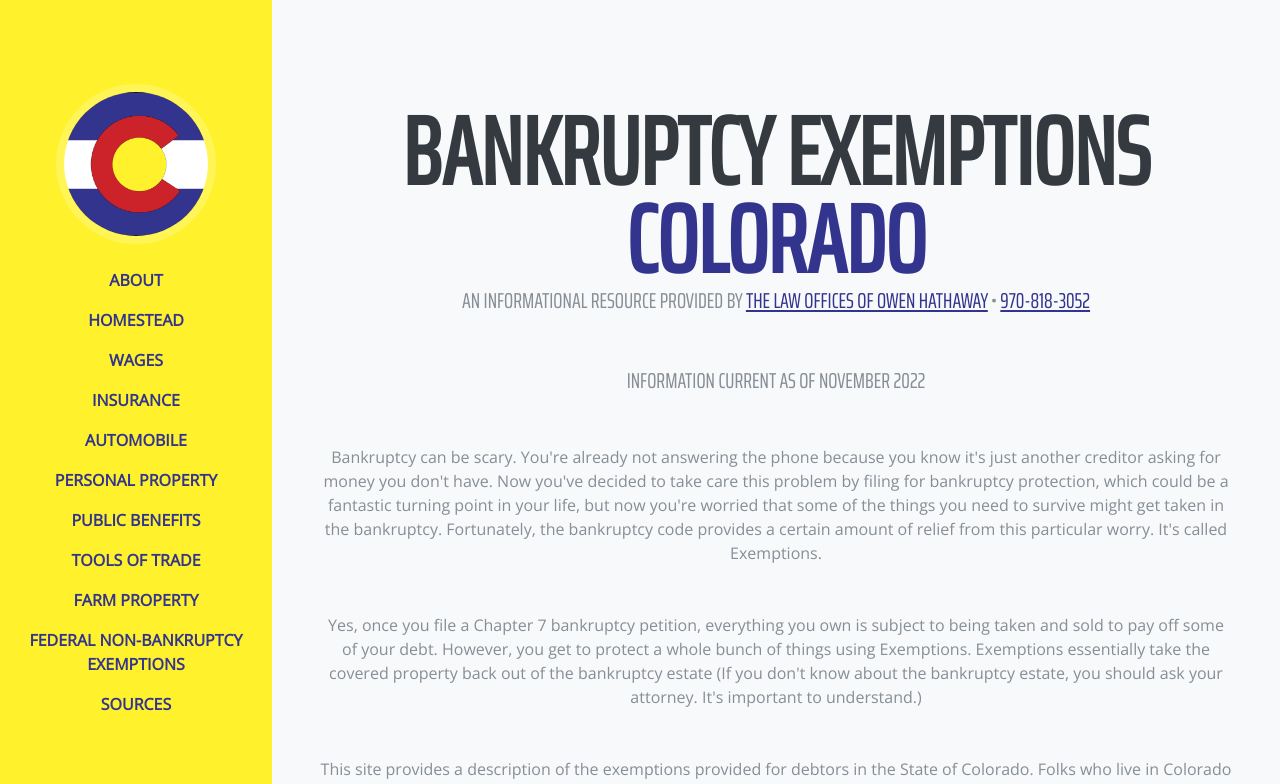
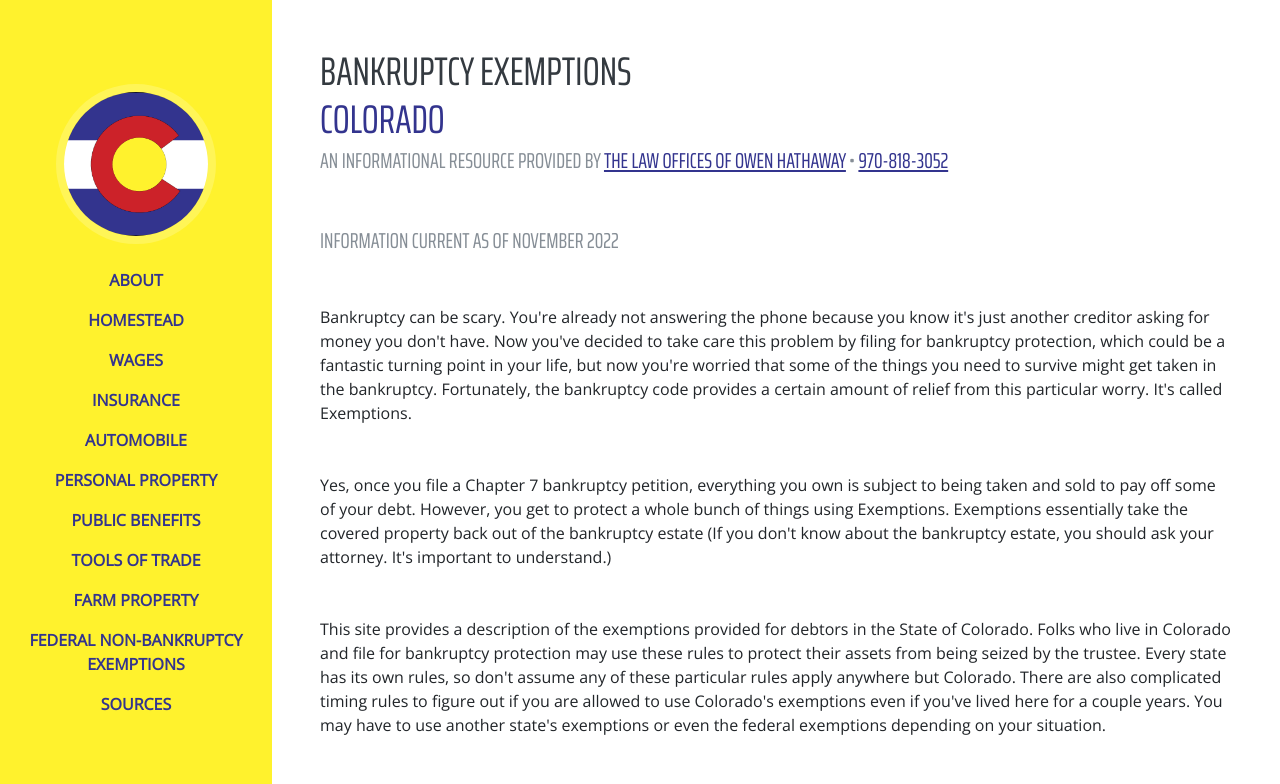
Before and after one commit to ohathaway/exemptionsCO, a Vue app: page / in a window 1280 px wide. Shown: the top 784 px of the page. Built offline with nearby package versions, Linux system fonts and the light colour scheme.

Commit message:
removed extra color declaration

```diff
--- a/src/assets/scss/_variables.scss
+++ b/src/assets/scss/_variables.scss
@@ -42,3 +42,4 @@
 
 $font-family-sans-serif: 'Open Sans';
 $h2-font-size: 3.5rem;
+$bs-body-color: $dark;
--- a/src/assets/scss/site.scss
+++ b/src/assets/scss/site.scss
@@ -11,7 +11,6 @@
 body {
   // @include body-font;
   background: $gray-100;
-  color: $gray-600;
   font-family: 'Open Sans', sans-serif;
   margin-top: 60px;
   padding-top: 54px;
--- a/src/main.js
+++ b/src/main.js
@@ -1,7 +1,7 @@
 import { createApp } from 'vue'
 import App from './App.vue'
+import '@/assets/scss/site.scss'
 import 'bootstrap/scss/bootstrap.scss'
-import '@/assets/scss/site.scss'
 import { library } from '@fortawesome/fontawesome-svg-core'
 import { FontAwesomeIcon } from '@fortawesome/vue-fontawesome'
 import { faScaleBalanced } from '@fortawesome/free-solid-svg-icons'
```
